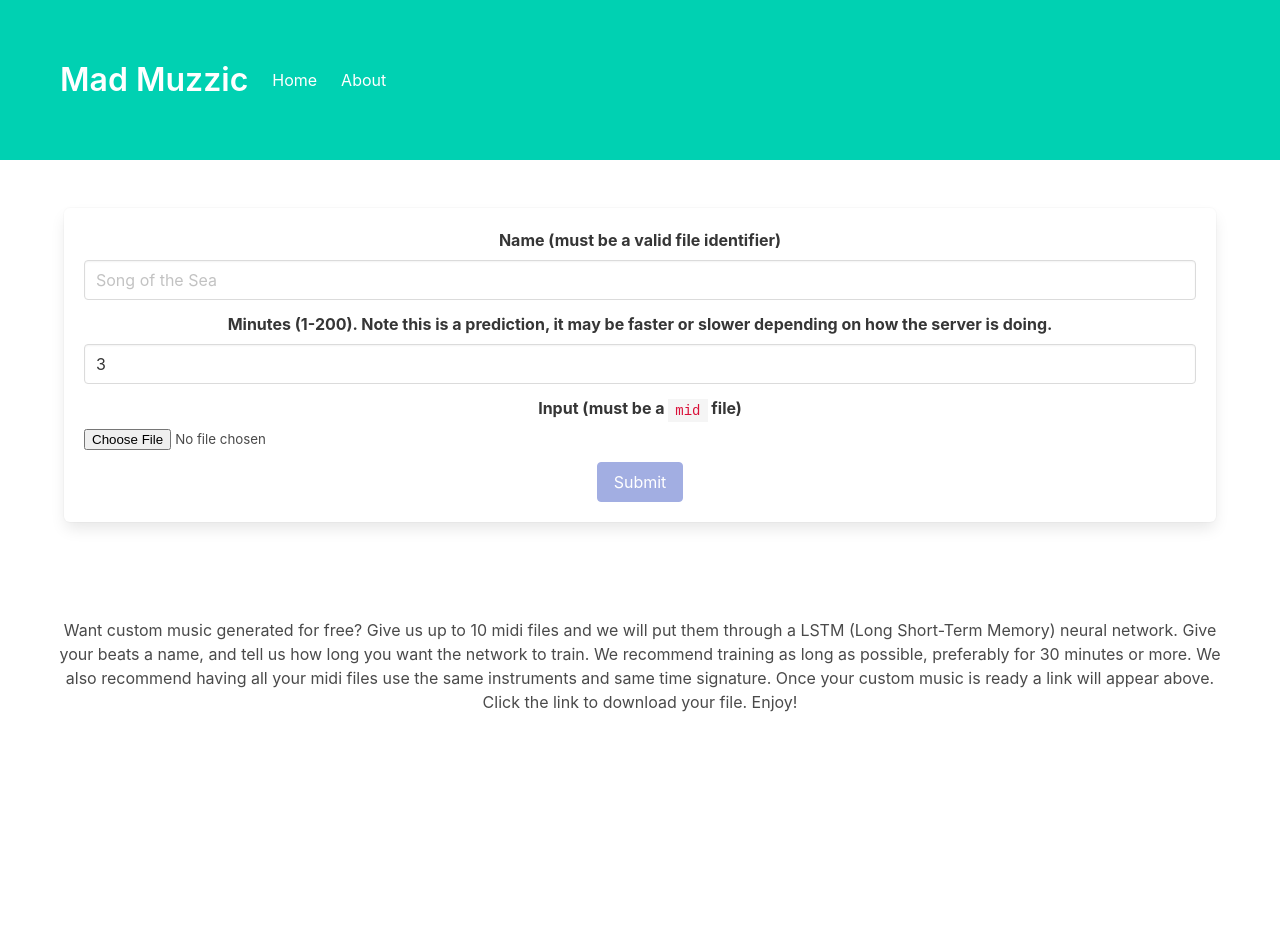
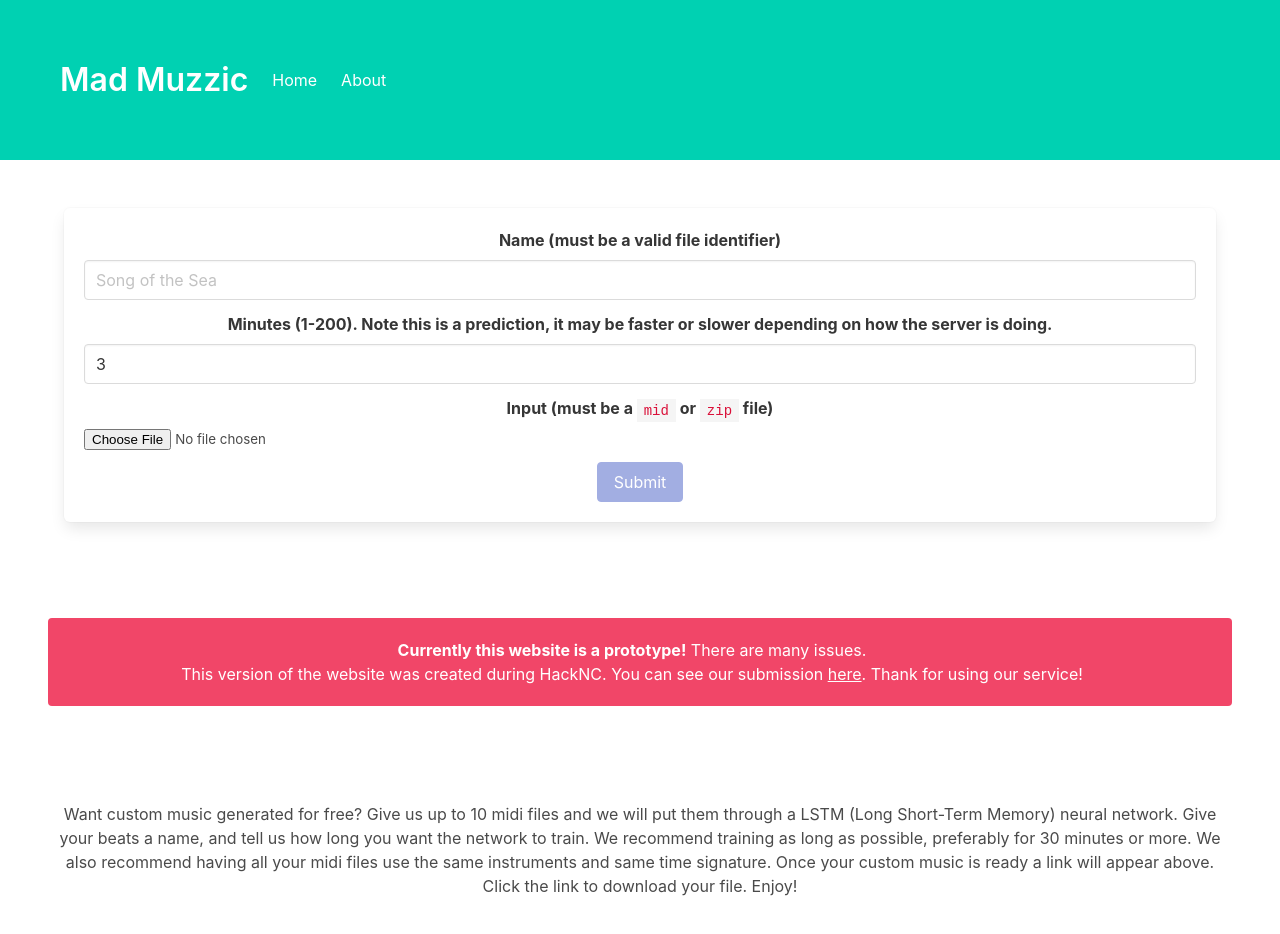
Before and after one commit to eric-unc/hacknc2020, a React app in the folder react-app/: page / in a window 1280 px wide. Shown: the top 934 px of the page. Before the commit the page ends 800 px from the top, so only its background shows below. Built offline with nearby package versions, Linux system fonts and the light colour scheme.

Commit message:
Added zip to input validation, added warning, adding loading wheel

```diff
--- a/react-app/src/App.js
+++ b/react-app/src/App.js
@@ -3,6 +3,7 @@ import logo from './logo.svg';
 import './App.css';
 import NavBar from "./components/NavBar";
 import Form from "./components/Form";
+import Warning from "./components/Warning";
 import Description from "./components/Description";
 
 export default function App() {
@@ -10,6 +11,7 @@ export default function App() {
     <div className="App">
       <NavBar />
       <Form />
+      <Warning />
       <Description />
     </div>
   );
--- a/react-app/src/components/Form.js
+++ b/react-app/src/components/Form.js
@@ -12,7 +12,8 @@ export default class Form extends Component {
         this.state = {
             name: "",
             minutes: defaultMinutes,
-            hasFile: false // This is just to refresh the DOM
+            hasFile: false, // This is just to refresh the DOM
+            isLoading: false
         }
 
         this.handleInputChange = this.handleInputChange.bind(this);
@@ -24,9 +25,13 @@ export default class Form extends Component {
         // this is hacky af but works lol
         let ret = this.state.name.match(/^[\^\-_.'"&() \w\d]+$/) &&
             this.state.minutes >= 1 && this.state.minutes <= 200 && this.state.minutes.match(/^\d{1,3}$/) &&
-            this.fileInput !== null && this.fileInput.type === "audio/mid";
+            this.fileInput !== null && (this.fileInput.type === "audio/mid" || this.fileInput.type === "application/x-zip-compressed");
 
         return ret;
+    }
+
+    getLoadingClass(){
+        return this.state.isLoading ? "is-loading" : "";
     }
 
     handleInputChange(event) {
@@ -55,9 +60,10 @@ export default class Form extends Component {
     handleSubmit(event) {
         event.preventDefault();
 
-        console.log("About to test this!")
+        console.log("Submitting call")
         if(this.isInputValid()){ // Want to ignore possible DOM screwups and hacks
-            console.log("We tested it!")
+            this.setState({isLoading: true})
+
             const formData = new FormData();
 
             formData.append('name', this.state.name);
@@ -78,8 +84,10 @@ export default class Form extends Component {
             })
 
             axios.post("./get-file").then((res) => {
-                console.log(res);
+
             });
+
+            //this.setState({isLoading: false})
         }
     }
 
@@ -116,7 +124,7 @@ export default class Form extends Component {
                         </div>
 
                         <div className="field">
-                            <label className="label">Input (must be a <code>mid</code> file)</label>
+                            <label className="label">Input (must be a <code>mid</code> or <code>zip</code> file)</label>
                             <div className="file is-primary">
                                 <input
                                     type="file"
@@ -127,7 +135,11 @@ export default class Form extends Component {
 
                         <div class="field">
                             <div className="control">
-                                <button className="button is-link" type="submit" disabled={!this.isInputValid()}>Submit</button>
+                                <button
+                                    className={"button is-link " + this.getLoadingClass()}
+                                    type="submit"
+                                    disabled={!this.isInputValid()}
+                                >Submit</button>
                             </div>
                         </div>
                     </form>
--- /dev/null
+++ b/react-app/src/components/Warning.js
@@ -0,0 +1,17 @@
+import React, {Component} from 'react';
+import '../App.css';
+
+export default class Description extends Component {
+    render(){
+        return (
+            <section className="section">
+                <div className="notification is-danger">
+                    <p><strong>Currently this website is a prototype!</strong> There are many issues.</p>
+                    <p>This version of the website was created during HackNC. You can see our
+                        submission <a href="https://devpost.com/software/mad-muzzic">here</a>.
+                        Thank for using our service!</p>
+                </div>
+            </section>
+        );
+    }
+}
```
Also changed, not shown: 1 other file (tests, documents, lock files or other folders).
